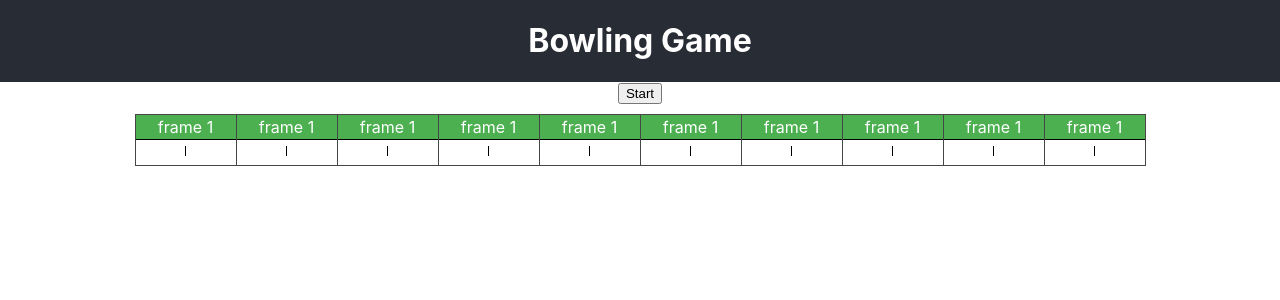
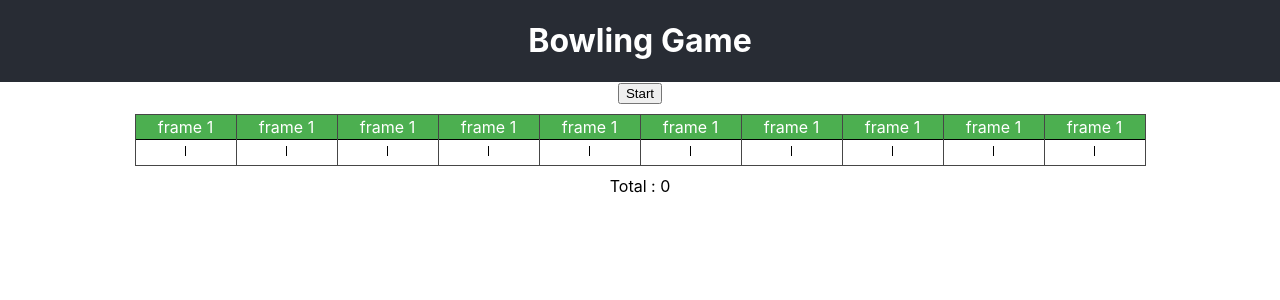
Before and after one commit to naveen5765/bowling-game-kata, a React (Create React App) app: page / in a window 1280 px wide. Shown: the top 300 px of the page. Built offline with nearby package versions, Linux system fonts and the light colour scheme; the HTML template or start-up script is replaced by a standard one.

Commit message:
feat: Calculate the total score as 0 when all the rolls are 0

```diff
--- a/src/App.js
+++ b/src/App.js
@@ -1,6 +1,7 @@
 import React, { Component } from 'react';
 import './App.css';
 import FrameComponent from './components/Frame-component';
+import TotalComponent from './components/Total-component';
 
 class App extends Component {
   constructor(){
@@ -82,6 +83,7 @@ class App extends Component {
         <div className="scoreBoard">
             {this.getFrames()}
         </div>
+        <TotalComponent scoreBoard={this.state.scoreBoard} />
       </div>
     );
   }
--- /dev/null
+++ b/src/components/Total-component.jsx
@@ -0,0 +1,22 @@
+import React from 'react';
+import PropTypes from 'prop-types';
+
+const TotalComponent = function(props){
+
+    const calculateScore = (scoreBoard) => {
+        return 0;
+    }
+
+    return (
+        <div className="total">
+          <span>Total : </span>
+          <span>{calculateScore(props.scoreBoard)}</span>
+        </div>
+    );
+}
+
+TotalComponent.propTypes = {
+    scoreBoard: PropTypes.array
+}
+
+export default TotalComponent;
```
Also changed, not shown: 1 other file (tests, documents, lock files or other folders).
